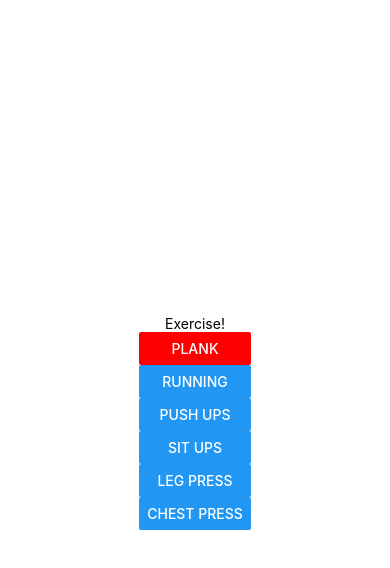
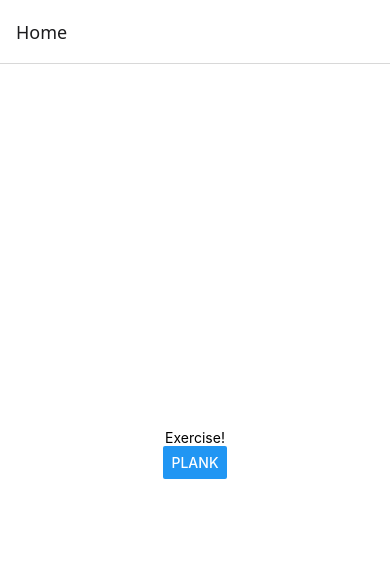
Before and after one commit to valmg11/Native-Exercise-App, a React Native app in the folder native-exercise-app/: screen / in a window 390 px wide. Shown: the top 568 px of the page. Built offline with nearby package versions, Linux system fonts and the light colour scheme.

Commit message:
added navigation and stacks

```diff
--- a/native-exercise-app/App.js
+++ b/native-exercise-app/App.js
@@ -1,44 +1,42 @@
 import { StatusBar } from 'expo-status-bar';
 import { StyleSheet, Text, View, Button } from 'react-native';
+import { NavigationContainer } from '@react-navigation/native';
+import { createNativeStackNavigator } from '@react-navigation/native-stack';
+import { useCallback } from 'react';
+
+const Stack = createNativeStackNavigator();
+let title = ["Exercise!", "Plank", "Running", "Push Ups", "Sit Ups", "Leg Press", "Chest Press"];
+
+function RepetitionExerciseScreen({ navigation }) {
+  return (
+    <View style={styles.container}>
+        <Text>Repetition Exercise</Text>
+        <StatusBar style="auto" />
+      </View>
+  )
+}
+
+function HomeScreen({navigation}) {
+  let goToExercise = useCallback(() => {
+    navigation.navigate("RepetitionExercise")
+  })
+  return (
+      <View style={styles.container}>
+        <Text>{title[0]}</Text>
+        <Button onPress={goToExercise} title={title[1]}></Button>
+        <StatusBar style="auto" />
+      </View>
+  )
+}
 
 export default function App() {
-  let title = ["Exercise!", "Plank", "Running", "Push Ups", "Sit Ups", "Leg Press", "Chest Press"];
   return (
-    <View style={styles.container}>
-      <Text>{title[0]}</Text>
-      <StatusBar style="auto" />
-
-      <View style={styles.container2}>
-        <Button
-        color="red"
-        // style={styles.homeButtons}
-        title={title[1]}/>
-        <Button
-        margin
-        style={styles.homeButtons}
-        title={title[2]}/>
-
-        <Button
-        margin
-        style={styles.homeButtons}
-        title={title[3]}/>
-        <Button
-        margin
-        style={styles.homeButtons}
-        title={title[4]}/>
-
-        <Button
-        margin
-        style={styles.homeButtons}
-        title={title[5]}/>
-        <Button
-        margin
-        style={styles.homeButtons}
-        title={title[6]}/>
-      </View>
-
-    </View>
-
+    <NavigationContainer>
+      <Stack.Navigator>
+        <Stack.Screen name="Home" component={HomeScreen}/>
+        <Stack.Screen name="RepetitionExercise" component={RepetitionExerciseScreen}/>
+      </Stack.Navigator>
+    </NavigationContainer>
   );
 }
 
--- a/native-exercise-app/app.json
+++ b/native-exercise-app/app.json
@@ -10,7 +10,10 @@
     "splash": {
       "image": "./assets/splash-icon.png",
       "resizeMode": "contain",
-      "backgroundColor": "#ffffff"
+      "backgroundColor": "#ffffff",
+    "experiments": {
+      "baseUrl": "/native-exercise-app/"
+    }
     },
     "ios": {
       "supportsTablet": true
```
Also changed, not shown: native-exercise-app/package.json (+6 -1 lines), 1 other file (tests, documents, lock files or other folders).
